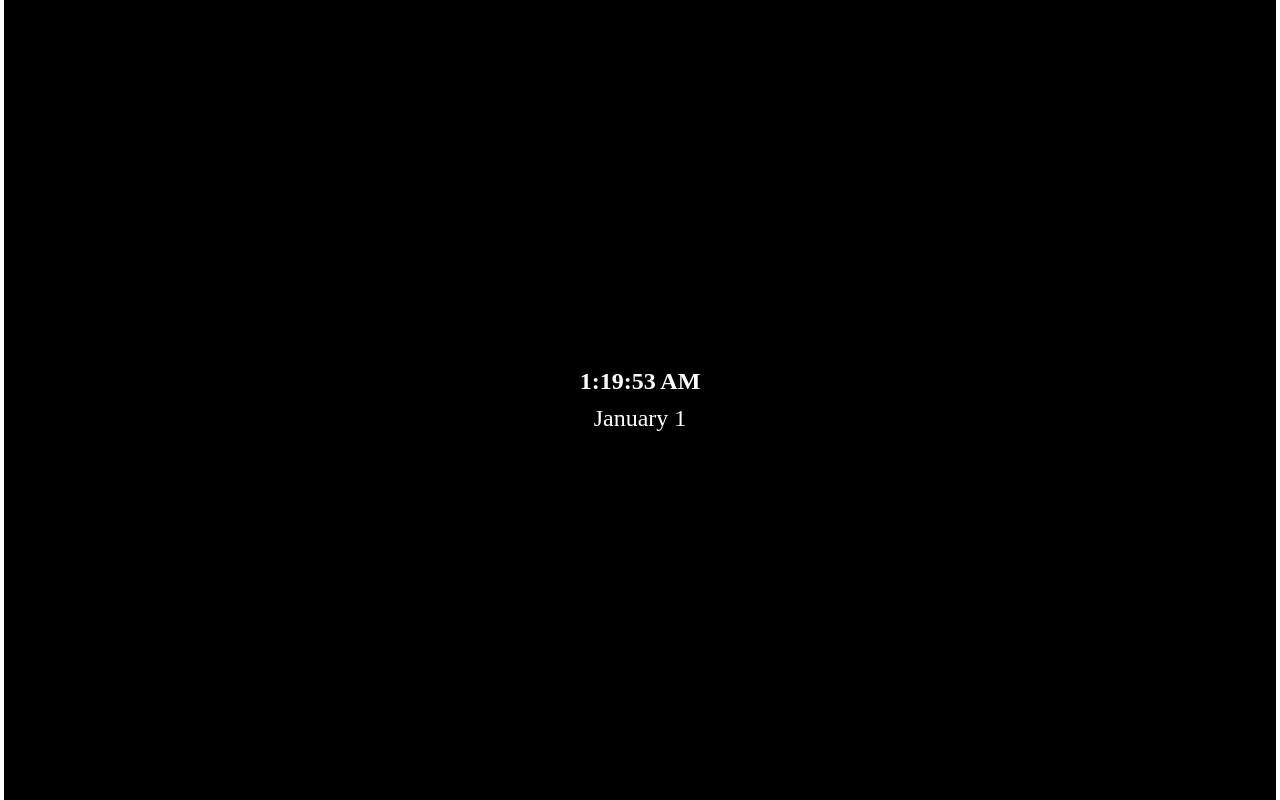
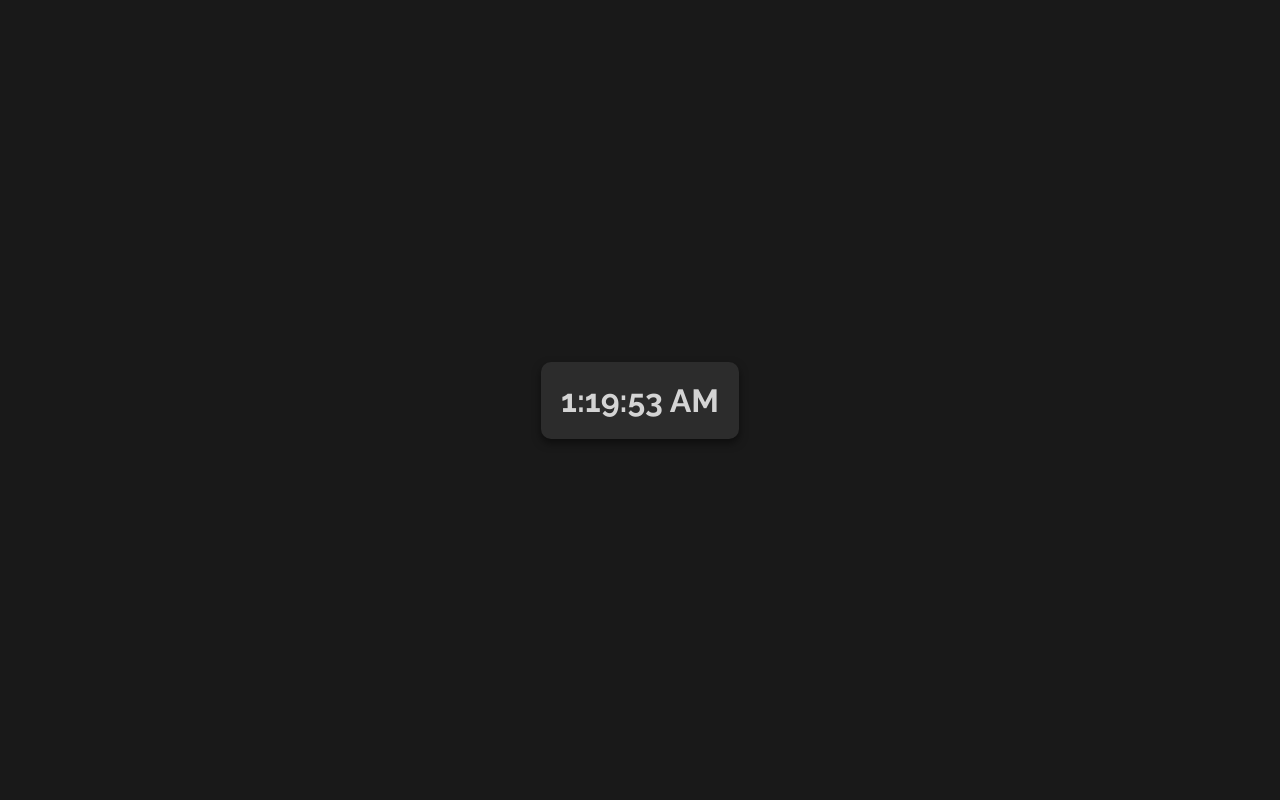
Before and after one commit to dhirajc963/NotionWi, a plain HTML site: page widgets/digital_clock_dark.html in a window 1280 px wide. Shown: the top 800 px of the page. Drawn offline with Linux system fonts and the light colour scheme.

Commit message:
final changes

```diff
--- a/widgets/digital_clock_dark.html
+++ b/widgets/digital_clock_dark.html
@@ -1,68 +1,81 @@
 <!DOCTYPE html>
-<html>
+<html lang="en">
 	<head>
+		<meta charset="UTF-8" />
+		<meta name="viewport" content="width=device-width, initial-scale=1.0" />
+		<title>12-Hour AM/PM Clock</title>
+		<link
+			href="https://fonts.googleapis.com/css2?family=Raleway:wght@400;700&display=swap"
+			rel="stylesheet"
+		/>
 		<style>
 			body {
-      font-family: serif;
-      transition: background-color 0.5s, color 0.5s;
+				font-family: "Raleway", sans-serif;
+				background-color: #191919; /* Dark background for Notion Dark Mode */
+				color: #d4d4d4; /* Light text color for Notion Dark Mode */
+				display: flex;
+				justify-content: center;
+				align-items: center;
+				height: 100vh;
 				margin: 0;
-      height: 100vh;
-      display: flex;
-      align-items: center;
-      justify-content: center;
 			}
 
-    .clock {
-      background-color: rgb(0, 0, 0);
-      color: rgb(255, 254, 254);
-      padding-top: 45%;
-      padding-bottom: 45%;
-      padding-left: 45%;
-      padding-right: 45%;
-      font-size: 24px;
+			.clock-container {
 				text-align: center;
+				padding: 20px;
+				background-color: #2c2c2c; /* Slightly lighter dark background for the clock container */
+				border-radius: 10px;
+				box-shadow: 0 4px 8px rgba(0, 0, 0, 0.5);
 			}
 
-    #time {
-      font-weight: bold;
-      white-space: nowrap;
+			.display {
+				font-size: 2rem;
+				font-weight: 700;
 			}
-
-    #date {
-      margin-top: 10px;
-    }
-
 		</style>
 	</head>
+
 	<body>
-  <div class="clock">
-    <div id="time"></div>
-    <div id="date"></div>
+		<div class="clock-container">
+			<div class="display" id="clockDisplay">
+				<span id="hours">00</span>:<span id="minutes">00</span>:<span
+					id="seconds"
+					>00</span
+				>
+				<span id="ampm">AM</span>
+			</div>
 		</div>
 
 		<script>
-    function updateTime() {
-      var now = new Date();
-      var hours = now.getHours();
-      var minutes = now.getMinutes();
-      var seconds = now.getSeconds();
-      var period = hours >= 12 ? 'PM' : 'AM';
-      hours = hours % 12 || 12;
-      var timeString = hours + ':' + addLeadingZero(minutes) + ':' + addLeadingZero(seconds) + ' ' + period;
+			let timer;
+			const hoursElement = document.getElementById("hours");
+			const minutesElement = document.getElementById("minutes");
+			const secondsElement = document.getElementById("seconds");
+			const ampmElement = document.getElementById("ampm");
 
-      document.getElementById('time').textContent = timeString;
-      const monthName = ["January", "February", "March", "April", "May", "June", "July", "August", "September", "October", "November", "December"]
+			function updateClockDisplay() {
+				const now = new Date();
+				let hours = now.getHours();
+				let minutes = now.getMinutes();
+				let seconds = now.getSeconds();
 
-      document.getElementById('date').textContent = `${monthName[now.getMonth()]} ${now.getDate()}`
+				// Format time to two digits
+				hours = hours < 10 ? `0${hours}` : hours;
+				minutes = minutes < 10 ? `0${minutes}` : minutes;
+				seconds = seconds < 10 ? `0${seconds}` : seconds;
+
+				const ampm = hours >= 12 ? "PM" : "AM";
+				hours = hours % 12 || 12; // Convert to 12-hour format
+
+				ampmElement.innerHTML = ampm;
+				hoursElement.innerHTML = `${hours}`;
+				minutesElement.innerHTML = `${minutes}`;
+				secondsElement.innerHTML = `${seconds}`;
 			}
 
-    function addLeadingZero(value) {
-      return value < 10 ? '0' + value : value;
-    }
-
-    // Update the time every second
-    setInterval(updateTime, 1000);
-
+			// Initialize and update the clock every second
+			updateClockDisplay();
+			timer = setInterval(updateClockDisplay, 1000);
 		</script>
 	</body>
 </html>
```
Also changed, not shown: widgets/digital_clock_light.html (+57 -43 lines). Lines whose indentation alone changed are shown as unchanged.
